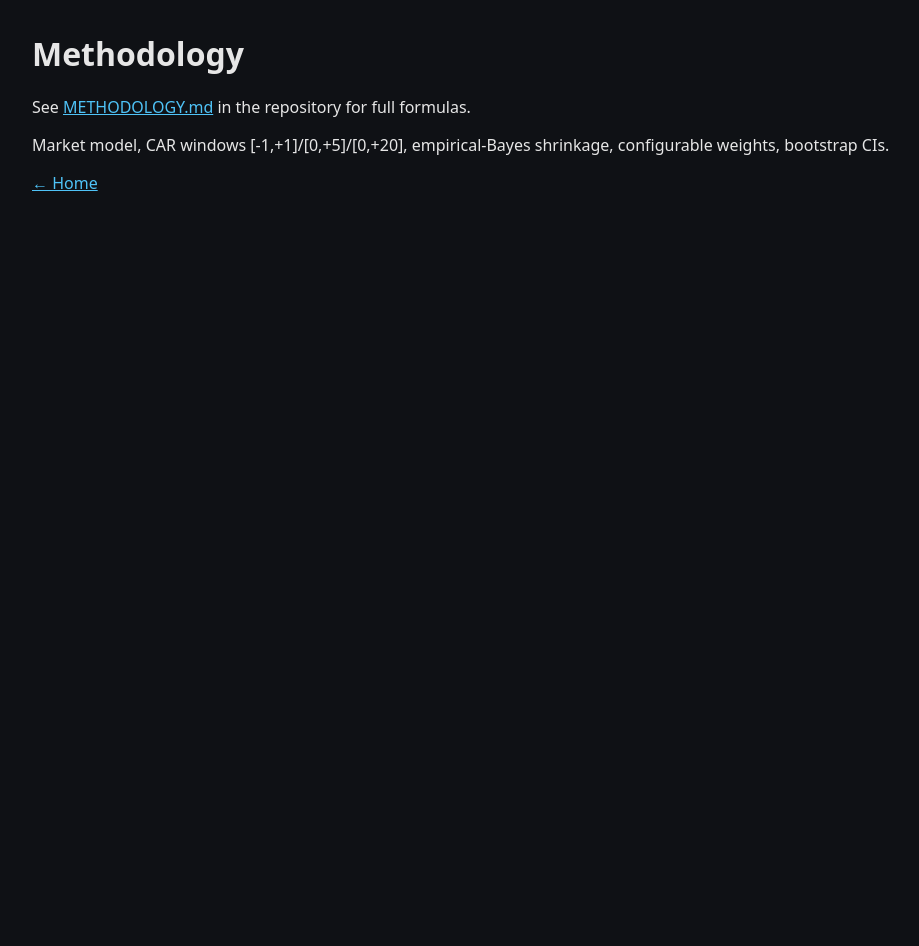
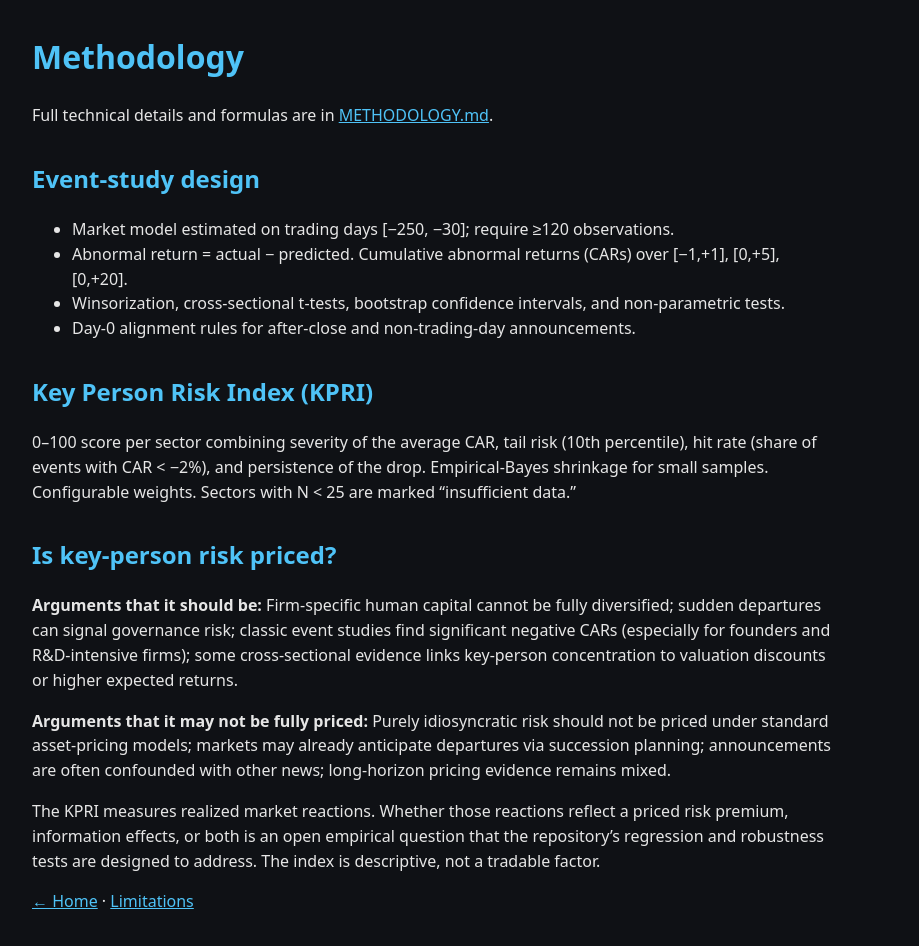
Before and after one commit to PrakharQuant/key-person-risk, a plain HTML site: page docs/methodology.html in a window 1280 px wide. Shown: the whole page, without its empty margins (0-919 px from the left). Before the commit the page ends 800 px from the top, so only its background shows below. Drawn offline with Linux system fonts and the light colour scheme.

Commit message:
Add theory section on whether key-person risk is priced

```diff
--- a/docs/methodology.html
+++ b/docs/methodology.html
@@ -1,9 +1,36 @@
 <!DOCTYPE html>
-<html><head><meta charset="UTF-8"><title>Methodology</title>
-<style>body{background:#0f1115;color:#e6e6e6;font-family:system-ui;margin:2rem;}a{color:#4fc3f7}</style></head>
+<html lang="en">
+<head>
+  <meta charset="UTF-8">
+  <meta name="viewport" content="width=device-width, initial-scale=1">
+  <title>Methodology — KPRI</title>
+  <style>
+    body { background: #0f1115; color: #e6e6e6; font-family: system-ui, sans-serif; margin: 2rem; max-width: 800px; line-height: 1.55; }
+    a { color: #4fc3f7; }
+    h1, h2 { color: #4fc3f7; }
+    h2 { margin-top: 2rem; }
+  </style>
+</head>
 <body>
-<h1>Methodology</h1>
-<p>See <a href="../METHODOLOGY.md">METHODOLOGY.md</a> in the repository for full formulas.</p>
-<p>Market model, CAR windows [-1,+1]/[0,+5]/[0,+20], empirical-Bayes shrinkage, configurable weights, bootstrap CIs.</p>
-<p><a href="index.html">← Home</a></p>
-</body></html>
+  <h1>Methodology</h1>
+  <p>Full technical details and formulas are in <a href="../METHODOLOGY.md">METHODOLOGY.md</a>.</p>
+
+  <h2>Event-study design</h2>
+  <ul>
+    <li>Market model estimated on trading days [−250, −30]; require ≥120 observations.</li>
+    <li>Abnormal return = actual − predicted. Cumulative abnormal returns (CARs) over [−1,+1], [0,+5], [0,+20].</li>
+    <li>Winsorization, cross-sectional t-tests, bootstrap confidence intervals, and non-parametric tests.</li>
+    <li>Day-0 alignment rules for after-close and non-trading-day announcements.</li>
+  </ul>
+
+  <h2>Key Person Risk Index (KPRI)</h2>
+  <p>0–100 score per sector combining severity of the average CAR, tail risk (10th percentile), hit rate (share of events with CAR &lt; −2%), and persistence of the drop. Empirical-Bayes shrinkage for small samples. Configurable weights. Sectors with N &lt; 25 are marked “insufficient data.”</p>
+
+  <h2>Is key-person risk priced?</h2>
+  <p><strong>Arguments that it should be:</strong> Firm-specific human capital cannot be fully diversified; sudden departures can signal governance risk; classic event studies find significant negative CARs (especially for founders and R&amp;D-intensive firms); some cross-sectional evidence links key-person concentration to valuation discounts or higher expected returns.</p>
+  <p><strong>Arguments that it may not be fully priced:</strong> Purely idiosyncratic risk should not be priced under standard asset-pricing models; markets may already anticipate departures via succession planning; announcements are often confounded with other news; long-horizon pricing evidence remains mixed.</p>
+  <p>The KPRI measures realized market reactions. Whether those reactions reflect a priced risk premium, information effects, or both is an open empirical question that the repository’s regression and robustness tests are designed to address. The index is descriptive, not a tradable factor.</p>
+
+  <p><a href="index.html">← Home</a> · <a href="limitations.html">Limitations</a></p>
+</body>
+</html>
```
Also changed, not shown: 1 other file.
